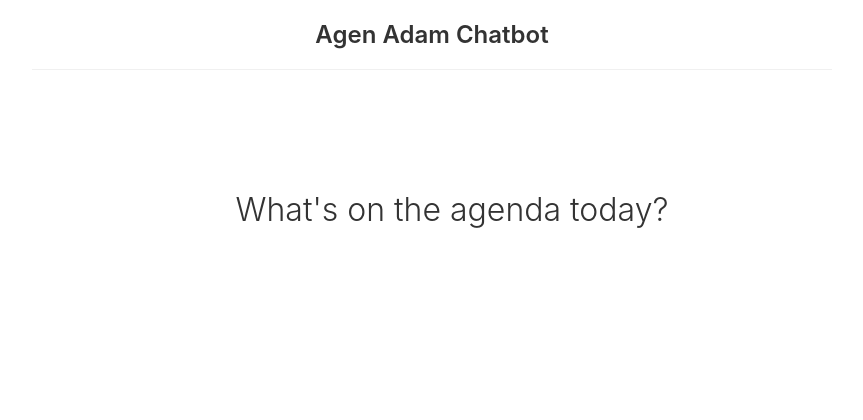
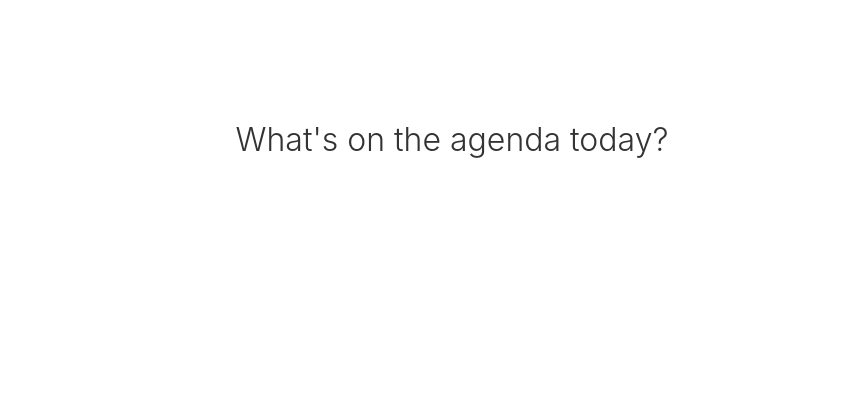
Before and after one commit to ozerai/ozerai.github.io, a Flask app: page / in a window 1280 px wide. Shown: the top 420 px of the page, without its empty margins (208-1071 px from the left). Run offline with Flask 3, Linux system fonts and the light colour scheme.

Commit message:
Update index.html

```diff
--- a/templates/index.html
+++ b/templates/index.html
@@ -80,10 +80,6 @@
 
     <div class="chat-container">
 
-        <div class="chat-header">
-            Agen Adam Chatbot
-        </div>
-
         <div class="chat-messages" id="chat-messages">
             <div class="initial-message">
                 What's on the agenda today?
```
